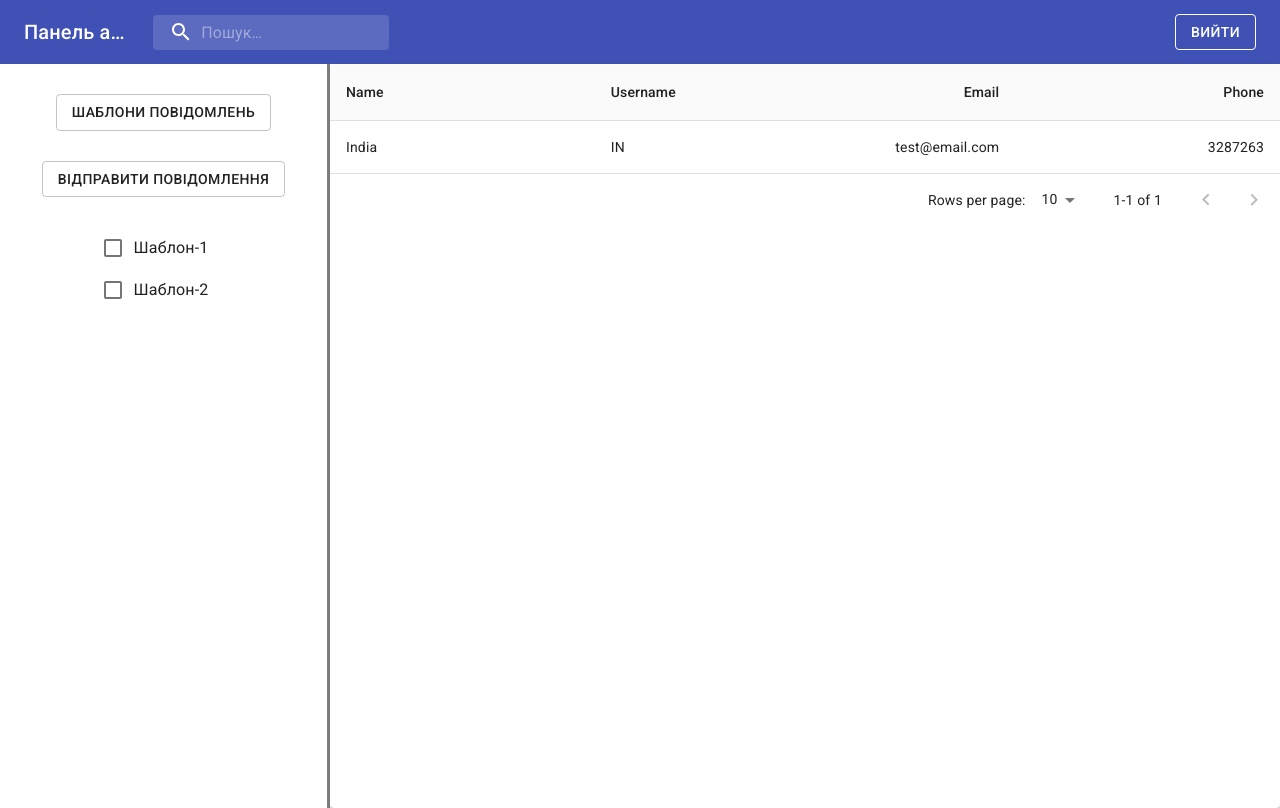
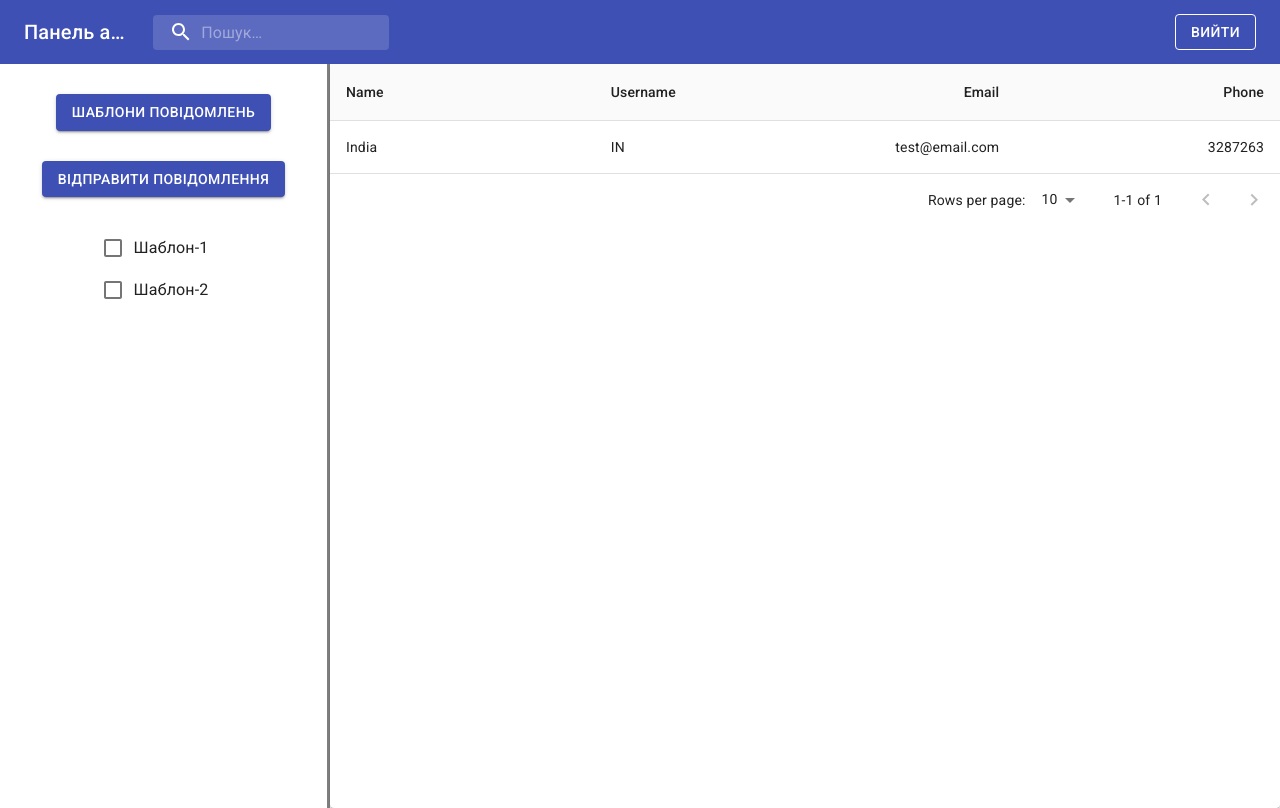
Before and after one commit to se-infotech-internship/client.web.admin, a React (Create React App) app: page / in a window 1280 px wide. Built offline with nearby package versions, Linux system fonts and the light colour scheme.

Commit message:
save changes

```diff
--- a/src/components/LeftPanel.tsx
+++ b/src/components/LeftPanel.tsx
@@ -27,10 +27,10 @@ export default function ListUsers() {
     <div style={{ display: 'flex', flexDirection: 'column' }}>
       <div className={classes.leftList}>
         <div style={{ textAlign: 'center', marginTop: 30 }}>
-          <Button variant="outlined">Шаблони повідомлень</Button>
+          <Button color="primary" variant="contained">Шаблони повідомлень</Button>
         </div>
         <div style={{ textAlign: 'center', marginTop: 30 }}>
-          <Button variant="outlined">Відправити повідомлення</Button>
+          <Button color="primary" variant="contained">Відправити повідомлення</Button>
         </div>
         <div style={{ textAlign: 'center', marginTop: 30 }}>
           <FormControl component="fieldset">
--- a/src/components/LoginPage.tsx
+++ b/src/components/LoginPage.tsx
@@ -49,12 +49,11 @@ const useStyles = makeStyles((theme) => ({
 
 
 export default function LoginPage() {
+  const classes = useStyles()
   const [email, setEmail] = useState('')
   const [password, setPassword] = useState('')
 
   const dispatch = useDispatch();
-
-  const classes = useStyles()
 
 
   const handleEmail = (e: React.ChangeEvent<HTMLInputElement>) => {
--- a/src/index.tsx
+++ b/src/index.tsx
@@ -6,12 +6,35 @@ import App from './App';
 import { store } from './redux/store';
 import { Provider } from 'react-redux';
 
+import { ThemeProvider } from '@material-ui/core/styles';
+import { createMuiTheme } from '@material-ui/core/styles';
+
+
+const theme = createMuiTheme({
+  palette: {
+    primary: {
+      light: '#757ce8',
+      main: '#3f50b5',
+      dark: '#002884',
+      contrastText: '#fff',
+    },
+    secondary: {
+      light: '#ff7961',
+      main: '#f44336',
+      dark: '#ba000d',
+      contrastText: '#000',
+    },
+  },
+});
+
 
 
 ReactDOM.render(
   <Provider store={store}>
     <CssBaseline />
-    <App />
+    <ThemeProvider theme={theme}>
+      <App />
+    </ThemeProvider>
   </Provider>,
   document.querySelector('#root')
 )
```
